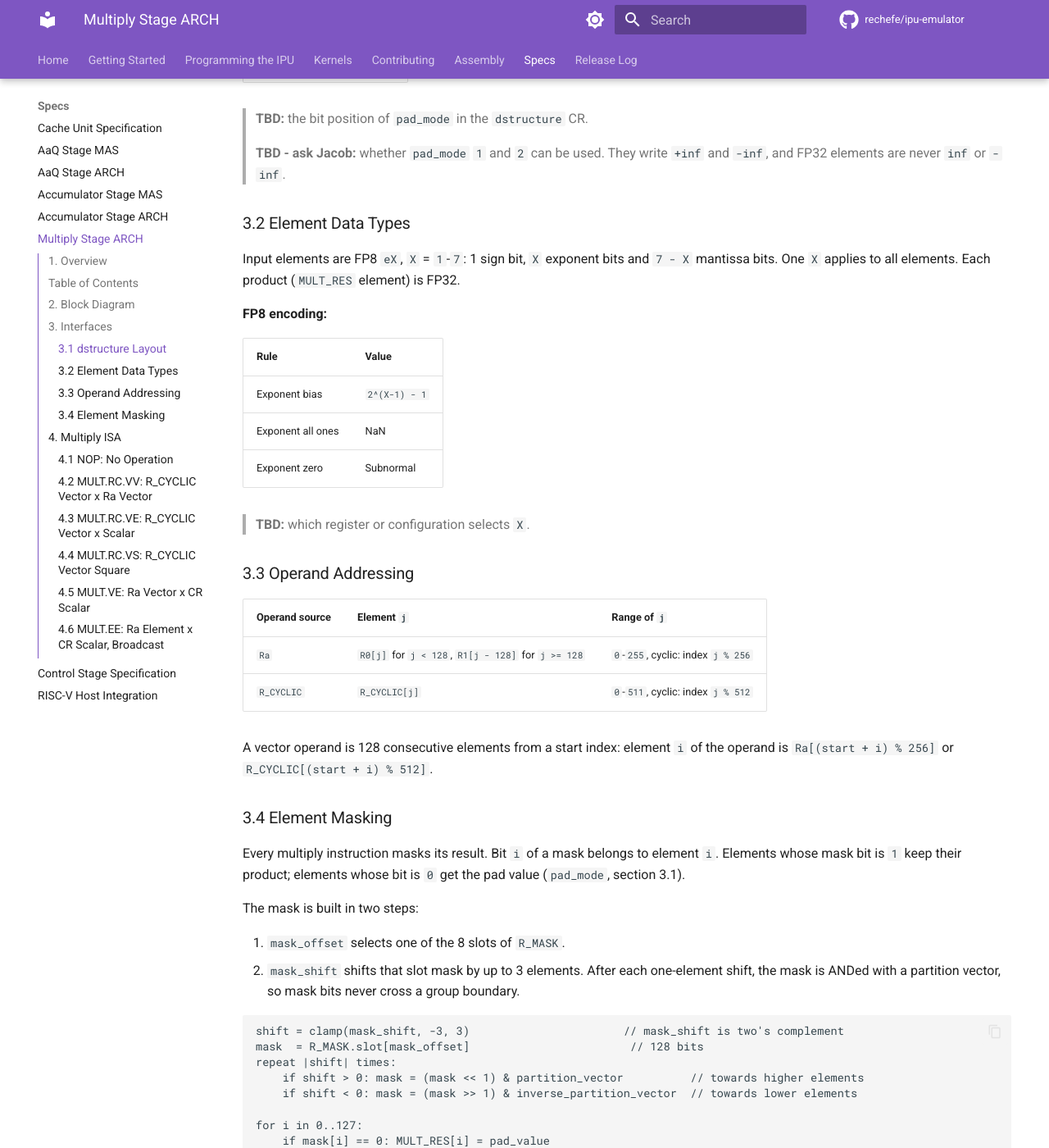
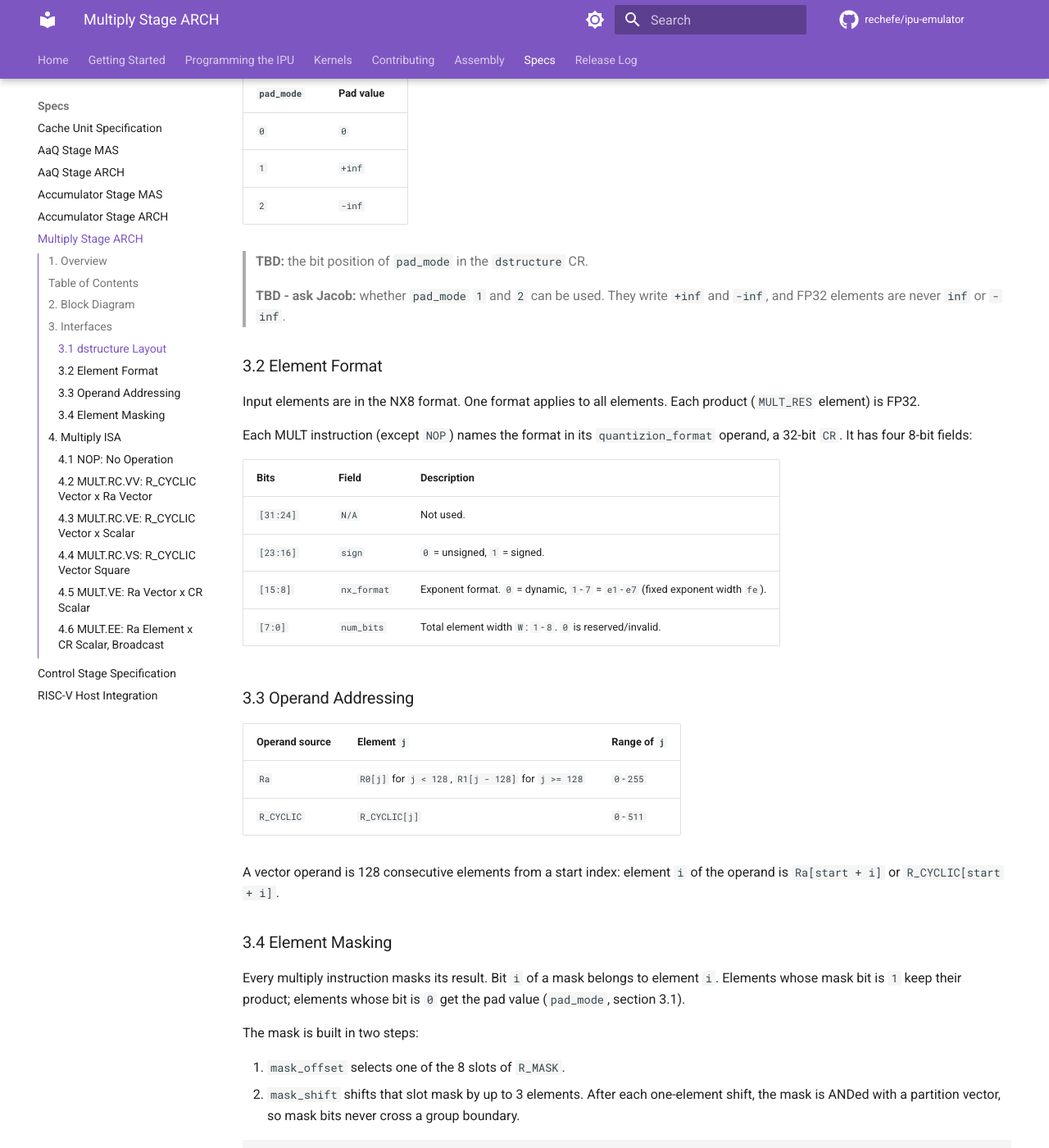
Before and after one commit to rechefe/ipu-emulator, an MkDocs documentation site: the page built from docs/content/specs/ARCH-stage-mult.md, in a window 1280 px wide and 1400 px high, scrolled down 2410 px. Shown: the whole window at 82% size. Built offline with MkDocs 1.6.1 and Material for MkDocs 9.7.7, drawn with Linux system fonts in a browser that asks for light colours; comment, search, counter and statistics services are not loaded; some of the changed text lies outside the part shown.

Commit message:
fix mult

````diff
--- a/docs/content/specs/ARCH-stage-mult.md
+++ b/docs/content/specs/ARCH-stage-mult.md
@@ -8,9 +8,9 @@
   `R0`/`R1`, `R_CYCLIC` or a scalar. Each product is an FP32 value.
 - **Mask:** Replaces the products of masked elements with a pad value. The mask
   comes from `R_MASK`, shifted within element groups.
-
-> **Note:** XMEM loads write the stage's input registers (`R0`, `R1`,
-> `R_CYCLIC`, `R_MASK`). The LOAD slot issues the loads.
+- **Load:** Writes the load data from XMEM into one of the stage registers:
+  `R0`, `R1`, one slot of `R_CYCLIC` or `R_MASK`. The LOAD slot issues the
+  loads and calculates the XMEM address.
 
 ## Table of Contents
 
@@ -18,7 +18,7 @@
 2. [Block Diagram](#2-block-diagram)
 3. [Interfaces](#3-interfaces)
     - 3.1 [`dstructure` Layout](#31-dstructure-layout)
-    - 3.2 [Element Data Types](#32-element-data-types)
+    - 3.2 [Element Format](#32-element-format)
     - 3.3 [Operand Addressing](#33-operand-addressing)
     - 3.4 [Element Masking](#34-element-masking)
 4. [Multiply ISA](#4-multiply-isa)
@@ -33,19 +33,21 @@
 
 ```mermaid
 block-beta
-    columns 7
+    columns 11
+    space:6 INSTR["Instruction"] space FMT["quantizion_format"] space:2
     block:INS:1
         columns 1
-        RA["R0 / R1<br>2 x 128 x 8-bit"]
-        RC["R_CYCLIC<br>512 x 8-bit"]
-        RMASK["R_MASK<br>8 x 128-bit"]
-        INSTR["Instruction"]
+        LD_DATA["load data<br>128 x 8-bit"]
+        LD_TGT["load target"]
     end
     space
-    block:STAGE:3
-        columns 3
-        TITLE["MULT Stage"] space:2
-        SEL["Operand<br>Select"] MUL["Multiply"] MASK["Mask"]
+    block:STAGE:7
+        columns 7
+        TITLE["MULT Stage"] space:6
+        space:2 RA["R0 / R1<br>2 x 128 x 8-bit"] space:4
+        LDW["Load<br>Registers"] space RC["R_CYCLIC<br>512 x 8-bit"] space SEL["Operand<br>Select"] space MUL["Multiply"]
+        space:7
+        space:2 RMASK["R_MASK<br>8 x 128-bit"] space:3 MASK["Mask"]
     end
     space
     block:OUTS:1
@@ -64,27 +72,28 @@
     classDef io fill:none,stroke:none
     classDef blk fill:#2e9e8c,stroke:#1a7060,color:#fff
     classDef title fill:none,stroke:none,font-weight:bold
-    class RA,RC,RMASK,INSTR,OUT_DATA,INS,OUTS io
-    class SEL,MUL,MASK blk
+    class LD_DATA,LD_TGT,INSTR,FMT,OUT_DATA,INS,OUTS io
+    class LDW,RA,RC,RMASK,SEL,MUL,MASK blk
     class TITLE title
     style STAGE fill:none,stroke:#888,stroke-width:2px
 ```
+
+> **TBD - ask Aviv:** do we show the VLIW instruction word as an input that
+> goes through this stage to the next stages?
 
 ## 3. Interfaces
 
 | Name | Direction | Description |
 |------|-----------|-------------|
-| `R0`, `R1` | Input | Two registers of 128 8-bit elements. Together they form `Ra` (section 3.3). |
-| `R_CYCLIC` | Input | A ring of 512 8-bit elements. |
-| `R_MASK` | Input | 8 mask slots of 128 bits (section 3.4). |
-| Instruction | Input | The operation that the stage does on its input registers. |
+| load data | Input | One XMEM row from the LOAD slot: 128 8-bit elements (128 B). |
+| load target | Input | The register that the load data goes into: `R0` or `R1` (`LDR_MULT_REG`), one 128-element slot of `R_CYCLIC` at element `0`, `128`, `256` or `384` (`LDR_CYCLIC_MULT_REG`), or `R_MASK` (`LDR_MULT_MASK_REG`). |
+| Instruction | Input | The operation that the stage does on its registers. |
+| `quantizion_format` | Input | The NX8 format of the input elements (section 3.2). |
 | output data | Output | `MULT_RES`: 128 FP32 elements, to the ACC stage. |
 
-> **Note:** The stage reads `R0`, `R1` and `R_CYCLIC` as they were at the start
-> of the cycle. A load into them in the same cycle is visible in the next cycle.
-
-> **TBD:** whether a same-cycle load into `R_MASK` is visible to the multiply.
-> The emulator makes it visible.
+> **Note:** The stage reads `R0`, `R1`, `R_CYCLIC` and `R_MASK` as they were at
+> the start of the cycle. A load into them in the same cycle is visible in the
+> next cycle.
 
 ### 3.1 `dstructure` Layout
 
@@ -113,31 +122,31 @@
 > **TBD - ask Jacob:** whether `pad_mode` `1` and `2` can be used. They write
 > `+inf` and `-inf`, and FP32 elements are never `inf` or `-inf`.
 
-### 3.2 Element Data Types
+### 3.2 Element Format
 
-Input elements are FP8 `eX`, `X` = `1`-`7`: 1 sign bit, `X` exponent bits and
-`7 - X` mantissa bits. One `X` applies to all elements. Each product
-(`MULT_RES` element) is FP32.
+Input elements are in the NX8 format. One format applies to all elements. Each
+product (`MULT_RES` element) is FP32.
 
-**FP8 encoding:**
+Each MULT instruction (except `NOP`) names the format in its
+`quantizion_format` operand, a 32-bit `CR`. It has four 8-bit fields:
 
-| Rule | Value |
-|------|-------|
-| Exponent bias | `2^(X-1) - 1` |
-| Exponent all ones | NaN |
-| Exponent zero | Subnormal |
+| Bits | Field | Description |
+|------|-------|-------------|
+| `[31:24]` | `N/A` | Not used. |
+| `[23:16]` | `sign` | `0` = unsigned, `1` = signed. |
+| `[15:8]` | `nx_format` | Exponent format. `0` = dynamic, `1`-`7` = `e1`-`e7` (fixed exponent width `fe`). |
+| `[7:0]` | `num_bits` | Total element width `W`: `1`-`8`. `0` is reserved/invalid. |
 
-> **TBD:** which register or configuration selects `X`.
 
 ### 3.3 Operand Addressing
 
 | Operand source | Element `j` | Range of `j` |
 |----------------|-------------|--------------|
-| `Ra` | `R0[j]` for `j < 128`, `R1[j - 128]` for `j >= 128` | `0`-`255`, cyclic: index `j % 256` |
-| `R_CYCLIC` | `R_CYCLIC[j]` | `0`-`511`, cyclic: index `j % 512` |
+| `Ra` | `R0[j]` for `j < 128`, `R1[j - 128]` for `j >= 128` | `0`-`255` |
+| `R_CYCLIC` | `R_CYCLIC[j]` | `0`-`511` |
 
 A vector operand is 128 consecutive elements from a start index: element `i`
-of the operand is `Ra[(start + i) % 256]` or `R_CYCLIC[(start + i) % 512]`.
+of the operand is `Ra[start + i]` or `R_CYCLIC[start + i]`.
 
 ### 3.4 Element Masking
 
@@ -212,8 +221,9 @@
 | [`MULT.VE`](#45-multve-ra-vector-x-cr-scalar) | `Ra` vector x a `CR` scalar. |
 | [`MULT.EE`](#46-multee-ra-element-x-cr-scalar-broadcast) | One `Ra` element x a `CR` scalar, broadcast to all 128 elements. |
 
-In every Operation below, `x` is the multiply of section 3.2, and
-`apply_mask` is section 3.4.
+In every Operation below, `x` is the multiply of section 3.2, with the input
+elements in the NX8 format that `quantizion_format` sets. `apply_mask` is
+section 3.4.
 
 ---
 
@@ -247,7 +257,7 @@
 #### Syntax
 
 ```text
-MULT.RC.VV rc_idx, ra, mask_offset, mask_shift, cr_idx
+MULT.RC.VV rc_idx, ra, mask_offset, mask_shift, cr_idx, quantizion_format
 ```
 
 #### Operands
@@ -261,19 +271,20 @@
 | `mask_offset` | [`Imm`](../operand-types.md#multmaskoffsetimmediate) | `0`-`7`. `R_MASK` slot (section 3.4). |
 | `mask_shift` | [`LrIdx`](../operand-types.md#lridx) | `LR0`-`LR15`. Mask shift, `-3`-`+3` (section 3.4). |
 | `cr_idx` | [`CrIdx`](../operand-types.md#cridx) | `CR0`-`CR15`. Supplies `num_partition` and `pad_mode` (section 3.1). |
+| `quantizion_format` | [`CrIdx`](../operand-types.md#cridx) | `CR0`-`CR15`. Supplies the NX8 format of the input elements (section 3.2). |
 
 #### Operation
 
 ```text
 for i in 0..127:
-    MULT_RES[i] = R_CYCLIC[(rc_idx + i) % 512] x ra[i]
+    MULT_RES[i] = R_CYCLIC[rc_idx + i] x ra[i]
 apply_mask(mask_offset, mask_shift, cr_idx)
 ```
 
 #### Example
 
 ```text
-MULT.RC.VV LR0, R0, 0, LR2, CR15;;
+MULT.RC.VV LR0, R0, 0, LR2, CR15, CR14;;
 ```
 
 ---
@@ -286,7 +297,7 @@
 #### Syntax
 
 ```text
-MULT.RC.VE rc_idx, src, mask_offset, mask_shift, cr_idx
+MULT.RC.VE rc_idx, src, mask_offset, mask_shift, cr_idx, quantizion_format
 ```
 
 #### Operands
@@ -296,24 +307,25 @@
 | Name | Type | Details |
 |------|------|---------|
 | `rc_idx` | [`LrIdx`](../operand-types.md#lridx) | `LR0`-`LR15`. Start element of the `R_CYCLIC` window (section 3.3). |
-| `src` | [`LcrIdx`](../operand-types.md#lcridx) | `LR0`-`LR15` or `CR0`-`CR15`. An `LR`'s value selects the scalar `Ra[src % 256]`. A `CR` supplies the scalar in bits `[7:0]`. |
+| `src` | [`LcrIdx`](../operand-types.md#lcridx) | `LR0`-`LR15` or `CR0`-`CR15`. An `LR`'s value selects the scalar `Ra[src]`. A `CR` supplies the scalar in bits `[7:0]`. |
 | `mask_offset` | [`Imm`](../operand-types.md#multmaskoffsetimmediate) | `0`-`7`. `R_MASK` slot (section 3.4). |
 | `mask_shift` | [`LrIdx`](../operand-types.md#lridx) | `LR0`-`LR15`. Mask shift, `-3`-`+3` (section 3.4). |
 | `cr_idx` | [`CrIdx`](../operand-types.md#cridx) | `CR0`-`CR15`. Supplies `num_partition` and `pad_mode` (section 3.1). |
+| `quantizion_format` | [`CrIdx`](../operand-types.md#cridx) | `CR0`-`CR15`. Supplies the NX8 format of the input elements (section 3.2). |
 
 #### Operation
 
 ```text
-scalar = (src is an LR) ? Ra[src % 256] : src[7:0]
+scalar = (src is an LR) ? Ra[src] : src[7:0]
 for i in 0..127:
-    MULT_RES[i] = R_CYCLIC[(rc_idx + i) % 512] x scalar
+    MULT_RES[i] = R_CYCLIC[rc_idx + i] x scalar
 apply_mask(mask_offset, mask_shift, cr_idx)
 ```
 
 #### Example
 
 ```text
-MULT.RC.VE LR0, LR3, 0, LR2, CR15;;      // scalar = Ra[LR3 % 256]
+MULT.RC.VE LR0, LR3, 0, LR2, CR15, CR14;;      // scalar = Ra[LR3]
 ```
 
 ---
@@ -325,7 +337,7 @@
 #### Syntax
 
 ```text
-MULT.RC.VS rc_idx, mask_offset, mask_shift, cr_idx
+MULT.RC.VS rc_idx, mask_offset, mask_shift, cr_idx, quantizion_format
 ```
 
 #### Operands
@@ -338,12 +350,13 @@
 | `mask_offset` | [`Imm`](../operand-types.md#multmaskoffsetimmediate) | `0`-`7`. `R_MASK` slot (section 3.4). |
 | `mask_shift` | [`LrIdx`](../operand-types.md#lridx) | `LR0`-`LR15`. Mask shift, `-3`-`+3` (section 3.4). |
 | `cr_idx` | [`CrIdx`](../operand-types.md#cridx) | `CR0`-`CR15`. Supplies `num_partition` and `pad_mode` (section 3.1). |
+| `quantizion_format` | [`CrIdx`](../operand-types.md#cridx) | `CR0`-`CR15`. Supplies the NX8 format of the input elements (section 3.2). |
 
 #### Operation
 
 ```text
 for i in 0..127:
-    element     = R_CYCLIC[(rc_idx + i) % 512]
+    element     = R_CYCLIC[rc_idx + i]
     MULT_RES[i] = element x element
 apply_mask(mask_offset, mask_shift, cr_idx)
 ```
@@ -363,7 +376,7 @@
 #### Syntax
 
 ```text
-MULT.VE ra_idx, cr_idx, mask_offset, mask_shift, dstructure_cr_idx
+MULT.VE ra_idx, cr_idx, mask_offset, mask_shift, dstructure_cr_idx, quantizion_format
 ```
 
 #### Operands
@@ -377,19 +390,20 @@
 | `mask_offset` | [`Imm`](../operand-types.md#multmaskoffsetimmediate) | `0`-`7`. `R_MASK` slot (section 3.4). |
 | `mask_shift` | [`LrIdx`](../operand-types.md#lridx) | `LR0`-`LR15`. Mask shift, `-3`-`+3` (section 3.4). |
 | `dstructure_cr_idx` | [`CrIdx`](../operand-types.md#cridx) | `CR0`-`CR15`. Supplies `num_partition` and `pad_mode` (section 3.1). |
+| `quantizion_format` | [`CrIdx`](../operand-types.md#cridx) | `CR0`-`CR15`. Supplies the NX8 format of the input elements (section 3.2). |
 
 #### Operation
 
 ```text
 for i in 0..127:
-    MULT_RES[i] = Ra[(ra_idx + i) % 256] x cr_idx[7:0]
+    MULT_RES[i] = Ra[ra_idx + i] x cr_idx[7:0]
 apply_mask(mask_offset, mask_shift, dstructure_cr_idx)
 ```
 
 #### Example
 
 ```text
-MULT.VE LR0, CR3, 0, LR2, CR15;;
+MULT.VE LR0, CR3, 0, LR2, CR15, CR14;;
 ```
 
 ---
@@ -402,7 +416,7 @@
 #### Syntax
 
 ```text
-MULT.EE ra_idx, cr_idx, mask_offset, mask_shift, dstructure_cr_idx
+MULT.EE ra_idx, cr_idx, mask_offset, mask_shift, dstructure_cr_idx, quantizion_format
 ```
 
 #### Operands
@@ -411,16 +425,17 @@
 
 | Name | Type | Details |
 |------|------|---------|
-| `ra_idx` | [`LrIdx`](../operand-types.md#lridx) | `LR0`-`LR15`. The `Ra` element, `Ra[ra_idx % 256]` (section 3.3). |
+| `ra_idx` | [`LrIdx`](../operand-types.md#lridx) | `LR0`-`LR15`. The `Ra` element, `Ra[ra_idx]` (section 3.3). |
 | `cr_idx` | [`CrIdx`](../operand-types.md#cridx) | `CR0`-`CR15`. Supplies the scalar in bits `[7:0]`. |
 | `mask_offset` | [`Imm`](../operand-types.md#multmaskoffsetimmediate) | `0`-`7`. `R_MASK` slot (section 3.4). |
 | `mask_shift` | [`LrIdx`](../operand-types.md#lridx) | `LR0`-`LR15`. Mask shift, `-3`-`+3` (section 3.4). |
 | `dstructure_cr_idx` | [`CrIdx`](../operand-types.md#cridx) | `CR0`-`CR15`. Supplies `num_partition` and `pad_mode` (section 3.1). |
+| `quantizion_format` | [`CrIdx`](../operand-types.md#cridx) | `CR0`-`CR15`. Supplies the NX8 format of the input elements (section 3.2). |
 
 #### Operation
 
 ```text
-product = Ra[ra_idx % 256] x cr_idx[7:0]
+product = Ra[ra_idx] x cr_idx[7:0]
 for i in 0..127:
     MULT_RES[i] = product
 apply_mask(mask_offset, mask_shift, dstructure_cr_idx)
````
Also changed, not shown: other parts of docs/content/specs/ARCH-stage-mult.md (+8 -2 lines).
